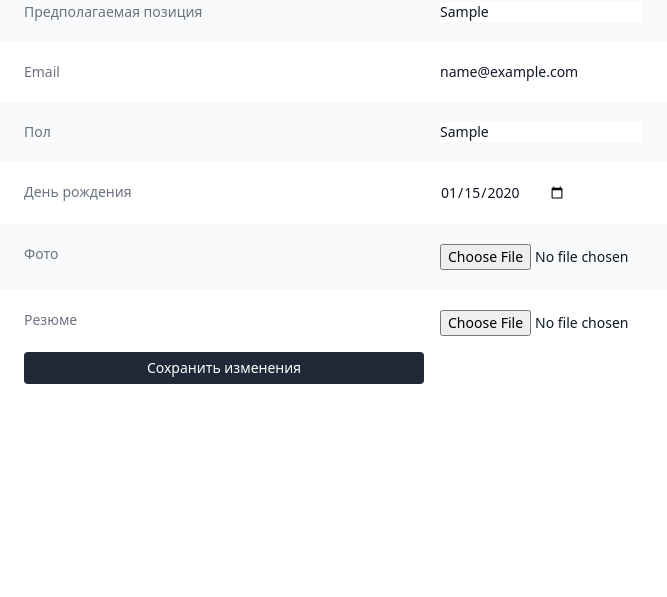
After one commit to gurinboru/HR-CRM-System, a Django app: page /change_candidate/1 in a window 1280 px wide. The commit adds this page. Shown: the part 203-800 px from the top of the page, without its empty margins (0-667 px from the left). Run offline with Django 4.2, Linux system fonts and the light colour scheme; a user stored in the database is signed in; tables that the repository leaves empty hold one stand-in row (values such as "Sample post").

Commit message:
Added update hage to candidates & jobs

```diff
--- a/start/templates/start/cercandidate.html
+++ b/start/templates/start/cercandidate.html
@@ -53,6 +53,11 @@
           </ul>
         </dd>
       </div>
+        <div class="inset-y-0 right-0 pr-2 sm:pr-0 sm:pl-96 bg-gray-50 px-4 py-1 sm:grid-cols-3 sm:gap-4 sm:px-80 rounded-b-lg">
+        <a href="/change_candidate/{{ candidate.id }}">
+        <button class="h-8 bg-gray-800 hover:bg-gray-900 text-white text-sm font-medium hover:text-white px-16 pl-16 hover:border-transparent rounded">Изменить</button>
+      </a>
+      </div>
     </dl>
   </div>
 </div>
--- a/start/templates/start/cerjob.html
+++ b/start/templates/start/cerjob.html
@@ -38,6 +38,11 @@
           <dd class="mt-2 text-l text-black-500">{{ job.user.first_name }} {{ job.user.last_name }}</dd>
         </div>
       </dl>
+        <div class="inset-y-0 right-0 pr-2 sm:pr-0 sm:pl-96 bg-gray-50 px-4 py-1 sm:grid-cols-3 sm:gap-4 sm:px-80 rounded-b-lg">
+        <a href="/change_job/{{ job.id }}">
+        <button class="h-8 bg-gray-800 hover:bg-gray-900 text-white text-sm font-medium hover:text-white px-16 pl-16 hover:border-transparent rounded">Изменить</button>
+      </a>
+      </div>
     </div>
   </div>
 </body>
--- a/start/templates/start/cerjobseek.html
+++ b/start/templates/start/cerjobseek.html
@@ -61,7 +61,7 @@
         <dd class="mt-1 text-sm text-gray-900 sm:col-span-2 sm:mt-0">{{ jobSeek.meetemp_status_defenition }}</dd>
       </div>
       <div class="inset-y-0 right-0 pr-2 sm:pr-0 sm:pl-96 bg-gray-50 px-4 py-1 sm:grid-cols-3 sm:gap-4 sm:px-80 rounded-b-lg">
-        <a href="#">
+        <a href="/change_jobseek/{{ jobSeek.id }}">
         <button class="h-8 bg-gray-800 hover:bg-gray-900 text-white text-sm font-medium hover:text-white px-16 pl-16 hover:border-transparent rounded">Изменить</button>
       </a>
       </div>
--- /dev/null
+++ b/start/templates/start/change_candidate.html
@@ -0,0 +1,49 @@
+{% extends 'start/header.html' %}
+{% load static %}
+{% block content %}
+<body>
+<form  action="/change_candidate/{{ candidate.id }}" enctype="multipart/form-data" method="POST">
+    {% csrf_token %}
+    <div class="border-t border-gray-200">
+    <dl>
+      <div class="bg-gray-50 px-4 py-5 sm:grid sm:grid-cols-3 sm:gap-4 sm:px-6">
+        <dt class="text-sm font-medium text-gray-500">ФИО</dt>
+        <dd class="mt-1 text-sm text-gray-900 sm:col-span-2 sm:mt-0">{{form.name}}</dd>
+      </div>
+      <div class="bg-white px-4 py-5 sm:grid sm:grid-cols-3 sm:gap-4 sm:px-6">
+        <dt class="text-sm font-medium text-gray-500">Номер телефона</dt>
+        <dd class="mt-1 text-sm text-gray-900 sm:col-span-2 sm:mt-0">{{form.phone}}</dd>
+      </div>
+      <div class="bg-gray-50 px-4 py-5 sm:grid sm:grid-cols-3 sm:gap-4 sm:px-6">
+        <dt class="text-sm font-medium text-gray-500">Предполагаемая позиция</dt>
+        <dd class="mt-1 text-sm text-gray-900 sm:col-span-2 sm:mt-0">{{form.position}}</dd>
+      </div>
+      <div class="bg-white px-4 py-5 sm:grid sm:grid-cols-3 sm:gap-4 sm:px-6">
+        <dt class="text-sm font-medium text-gray-500">Email</dt>
+        <dd class="mt-1 text-sm text-gray-900 sm:col-span-2 sm:mt-0">{{form.email}}</dd>
+      </div>
+      <div class="bg-gray-50 px-4 py-5 sm:grid sm:grid-cols-3 sm:gap-4 sm:px-6">
+        <dt class="text-sm font-medium text-gray-500">Пол</dt>
+        <dd class="mt-1 text-sm text-gray-900 sm:col-span-2 sm:mt-0">{{form.sex}}</dd>
+      </div>
+      <div class="bg-white px-4 py-5 sm:grid sm:grid-cols-3 sm:gap-4 sm:px-6">
+        <dt class="text-sm font-medium text-gray-500">День рождения</dt>
+        <dd class="mt-1 text-sm text-gray-900 sm:col-span-2 sm:mt-0">{{form.birthdate}}</dd>
+      </div>
+        <div class="bg-gray-50 px-4 py-5 sm:grid sm:grid-cols-3 sm:gap-4 sm:px-6">
+        <dt class="text-sm font-medium text-gray-500">Фото</dt>
+        <dd class="mt-1 text-sm text-gray-900 sm:col-span-2 sm:mt-0">{{form.photo}}</dd>
+      </div>
+              <div class="bg-white px-4 py-5 sm:grid sm:grid-cols-3 sm:gap-4 sm:px-6">
+        <dt class="text-sm font-medium text-gray-500">Резюме</dt>
+        <dd class="mt-1 text-sm text-gray-900 sm:col-span-2 sm:mt-0">{{form.cv}}</dd>
+                <button type="submit" class="h-8 bg-gray-800 hover:bg-gray-900 text-white text-sm font-medium hover:text-white px-16 pl-16 hover:border-transparent rounded">Сохранить изменения</button>
+      </div>
+    </dl>
+  </div>
+</form>
+</body>
+{% endblock %}
+{% block title %}
+Обновить вакансию
+{% endblock %}
--- a/start/urls.py
+++ b/start/urls.py
@@ -6,13 +6,16 @@ urlpatterns = [
     path('', views.start),
     path('candidates', views.getCandidates),
     path('add_candidate', views.addCandidate),
+    path('change_candidate/<int:pk>', views.changeCandidate),
+    path('change_job/<int:pk>', views.changeJob),
+    path('change_jobseek/<int:pk>', views.changeJobSeek),
     path('add_jobseek', views.addJobSeek),
     path('jobs',views.getJob),
     path('jobseek',views.getJobSeek),
     path('add_job', views.addJob),
-    path('cerjobseek/<int:pk>', views.getCerJobSeek),
-    path('cercandidate/<int:pk>', views.getCerCandidate),
-    path('cerjob/<int:pk>', views.getCerJob),
+    path('cerjobseek/<int:pk>', views.getCerJobSeek, name='cerjobseek'),
+    path('cercandidate/<int:pk>', views.getCerCandidate, name='cercandidate'),
+    path('cerjob/<int:pk>', views.getCerJob, name='cerjob'),
     path('candidates', views.getCandidates),
     path('jobs', views.getJob),
     path('jobseek', views.getJobSeek),
--- a/start/views.py
+++ b/start/views.py
@@ -146,7 +146,7 @@ def addJobSeek(request):
 
 @login_required(login_url='/login')
 def changeCandidate(request,pk):
-    candidate = Candidate.obgects.get(pk = pk)
+    candidate = Candidate.objects.get(pk = pk)
     if request.method == 'POST':
         form = AddCandidateForm(request.POST,request.FILES)
         if form.is_valid():
@@ -160,7 +160,7 @@ def changeCandidate(request,pk):
             candidate.birthdate=cd['birthdate']
             candidate.cv=cd['cv']
             candidate.save()
-            return redirect('cercandidate/'+pk)
+            return redirect('cercandidate', pk=candidate.id)
         else:
             messages.error(request, 'Кандидат уже существует или введены неверные данные')
     form = AddCandidateForm(initial={
@@ -177,7 +177,7 @@ def changeCandidate(request,pk):
         "form": form,
         "candidate": candidate
     }
-    return render(request, 'startchangeCandidate.html',content)
+    return render(request, 'start/change_candidate.html',content)
 
 @login_required(login_url='/login')
 def changeJob(request,pk):
@@ -191,9 +191,9 @@ def changeJob(request,pk):
             job.expirence=cd['expirence']
             job.employment=cd['employment']
             job.definition=cd['definition']
-            job.status=cd['status']
+            job.id_status=StatusJob.objects.get(status=cd['status'])
             job.save()
-            return redirect('cerjob/'+pk)
+            return redirect('cerjob', pk=job.id)
         else:
             messages.error(request, 'Введены неверные данные')
     form = AddJobForm(initial={
@@ -202,13 +202,13 @@ def changeJob(request,pk):
         "expirence" : job.expirence,
         "employment" : job.employment,
         "definition" : job.definition,
-        "status" : job.status,
+        "status" : job.id_status.status,
     })
     content = {
         "form": form,
-        "candidate": job
+        "job": job
     }
-    return render(request, 'start/changeJob.html',content)
+    return render(request, 'start/change_job.html',content)
 
 @login_required(login_url='/login')
 def changeJobSeek(request,pk):
@@ -251,7 +251,7 @@ def changeJobSeek(request,pk):
             jobSeek.meetemp_status = MeetEmpStatus.objects.get(status = cd['meetemp_status'])
             jobSeek.meetemp_status_defenition = cd['meetemp_status_defenition']
             jobSeek.save()
-            return redirect('cerjobSeek/'+pk)
+            return redirect('cerjobseek', pk=jobSeek.id)
         else:
             messages.error(request, 'Введены неверные данные')
     form = AddJobSeek(initial={
@@ -260,21 +260,21 @@ def changeJobSeek(request,pk):
         "offer":jobSeek.offer,
         "offer_definition":jobSeek.offer_definition,
         "release_date":jobSeek.release_date,
-        "denial_status":jobSeek.denial_status,
-        "call_status":jobSeek.call_status,
+        "denial_status":jobSeek.denial_status.status,
+        "call_status":jobSeek.call_status.status,
         "call_status_defenition":jobSeek.call_status_defenition,
-        "test_status":jobSeek.test_status,
+        "test_status":jobSeek.test_status.status,
         "test_status_defenition":jobSeek.test_status_defenition,
-        "meet_status":jobSeek.meet_status,
+        "meet_status":jobSeek.meet_status.status,
         "meet_status_defenition":jobSeek.meet_status_defenition,
-        "meetemp_status":jobSeek.meetemp_status,
+        "meetemp_status":jobSeek.meetemp_status.status,
         "meetemp_status_defenition":jobSeek.meetemp_status_defenition
     })
     content = {
         "form": form,
         "candidate": jobSeek
     }
-    return render(request,'start/changeJobSeek.html',content)
+    return render(request,'start/change_jobseek.html',content)
 
 @login_required(login_url='/login')
 def get_cv(request,pk):
```
Also changed, not shown: start/templates/start/change_job.html (added, +41 -0 lines), media/candidate/photo/2022-raiden-shogun-genshin-impact-5k-ak-2880x1800.jpg (added).
